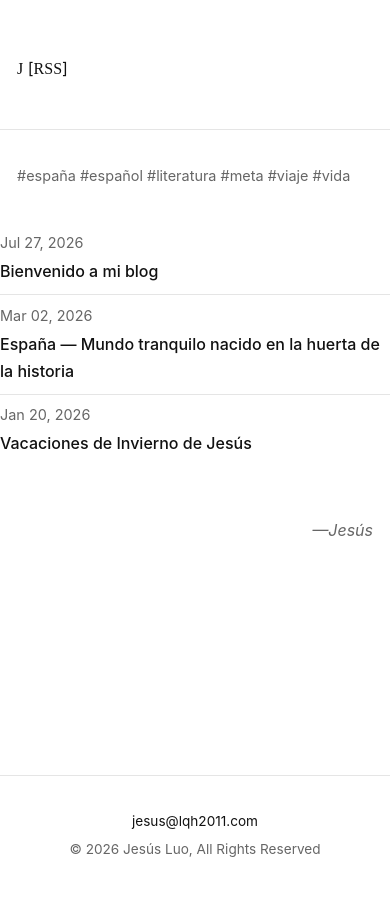
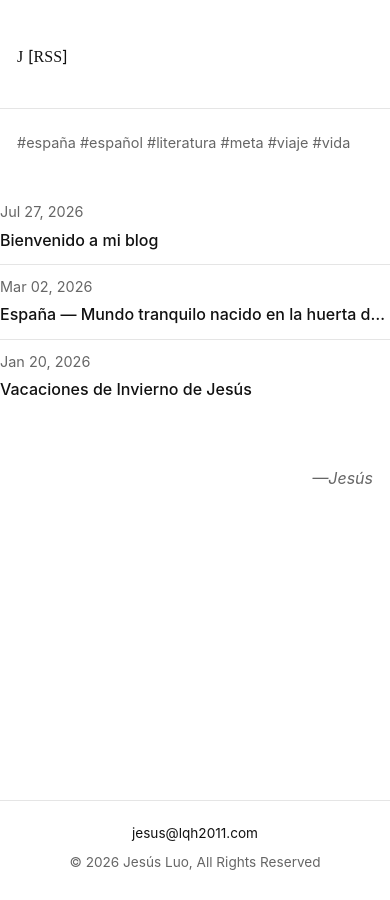
Before and after one commit to LQH-2011/Blog_of_LQH-2011, a Jekyll site: the page built from index.md, in a window 390 px wide. Built offline with Jekyll 4.4.1, drawn with Linux system fonts in a browser that asks for light colours.

Commit message:
Mobile responsive fixes
- Reduced heading sizes at 600px breakpoint
- Tighter nav/footer padding on mobile
- Post-title truncation with text-overflow: ellipsis
- Tag-bar line-height for proper wrapping
- Reduced article and footer vertical spacing

```diff
--- a/assets/css/style.scss
+++ b/assets/css/style.scss
@@ -293,21 +293,52 @@ footer a {
     font-size: 16px;
   }
 
+  h1 { font-size: 1.6rem; }
+  h2 { font-size: 1.25rem; }
+  h3 { font-size: 1.1rem; }
+
   nav, article > *:not(pre):not(figure), footer {
     padding-left: 1rem;
     padding-right: 1rem;
   }
 
+  nav {
+    padding-top: 1.25rem;
+    padding-bottom: 1rem;
+    margin-bottom: 1.25rem;
+  }
+
+  .tag-bar {
+    line-height: 1.8;
+  }
+
   .post-item {
     flex-wrap: wrap;
+    padding: 0.6rem 0;
   }
 
   .post-date {
     width: 100%;
-    margin-bottom: 0.15rem;
+    margin-bottom: 0.1rem;
+  }
+
+  .post-title {
+    width: 100%;
+    overflow: hidden;
+    text-overflow: ellipsis;
+    white-space: nowrap;
   }
 
   .post-tags {
     display: none;
   }
+
+  article {
+    padding-bottom: 2rem;
+  }
+
+  footer {
+    padding-top: 1.25rem;
+    padding-bottom: 1.25rem;
+  }
 }
```
